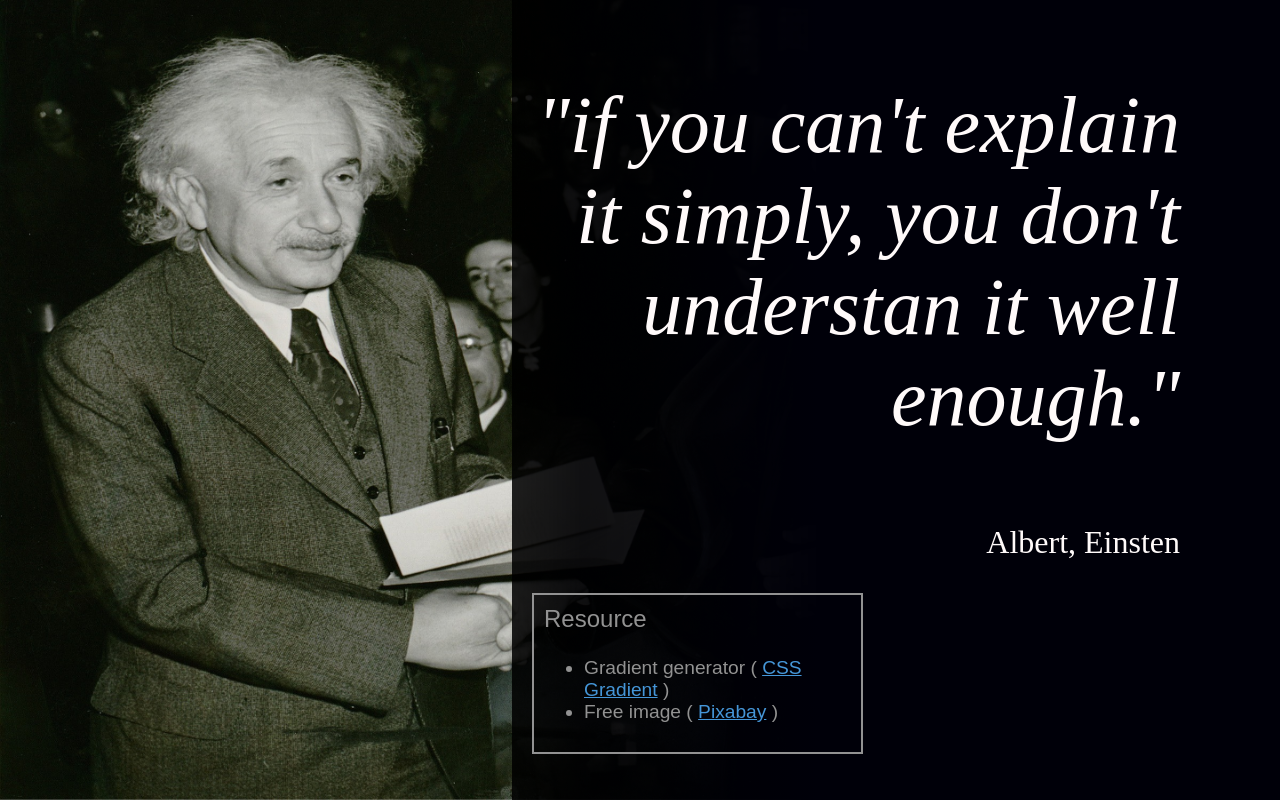
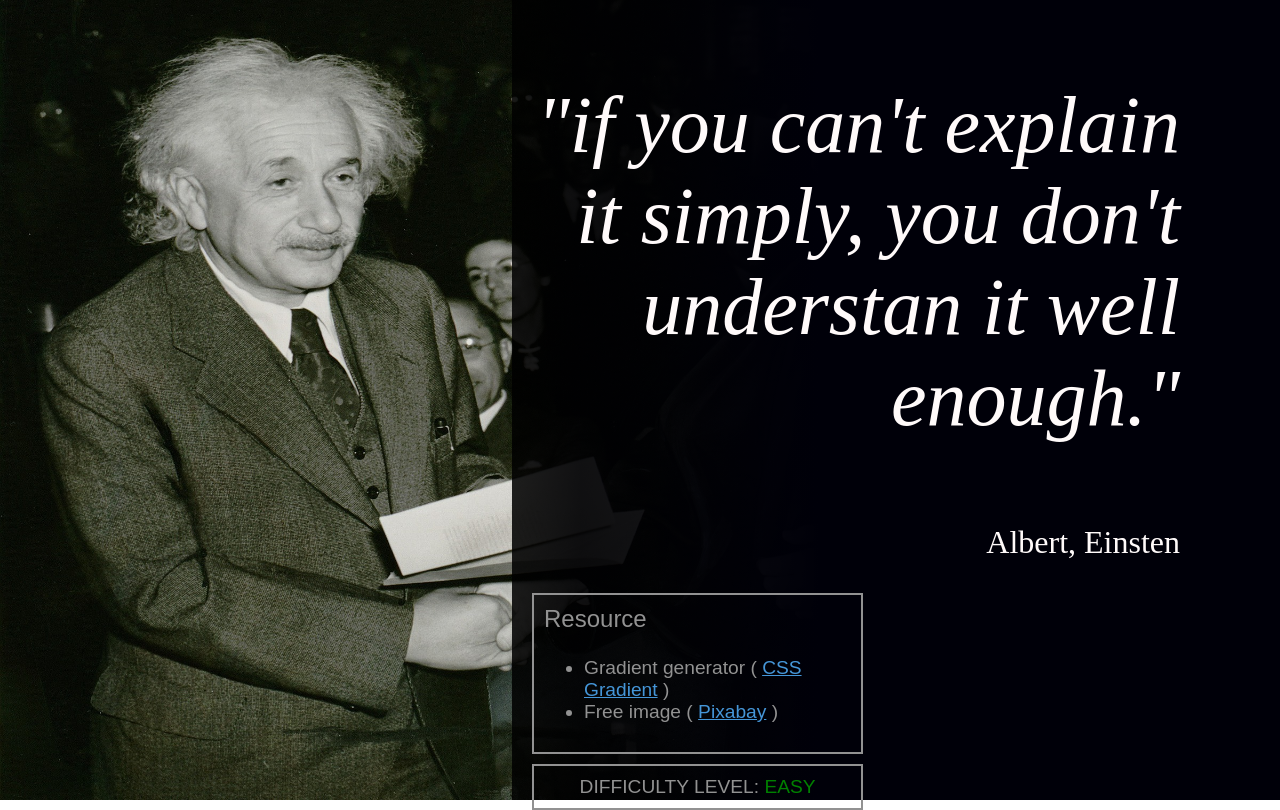
Before and after one commit to rapaMatiase/ExampleForStudent, a plain HTML site: page HtmlCss/Beginners/AlbertEinsteinQuotes/index.html in a window 1280 px wide. Drawn offline with Linux system fonts and the light colour scheme.

Commit message:
I finished the Quote Example

```diff
--- a/HtmlCss/Beginners/AlbertEinsteinQuotes/index.html
+++ b/HtmlCss/Beginners/AlbertEinsteinQuotes/index.html
@@ -7,20 +7,31 @@
     <title>Document</title>
 </head>
 <body>
+
+    <!-- ----------------------------- BLOCK QUOTE ----------------------------- -->
+
     <main class="quote">
         <article class="quote__squard">
             <section class="quote__section">
                 <p class="quote__title">"if you can't explain it simply, you don't understan it well enough."</p>
                 <p class="quote__author"> Albert, Einsten</p>
             </section>
+
+            <!-- --------------------------- BLOCK RESOURSE ---------------------------- -->
+
             <section class="resourse">
                 <p class="resourse__title">Resource</p>
                 <ul>
-                    <li> Gradient generator ( <a class="resourse__link" target="blanck" href="https://cssgradient.io/">CSS Gradient</a> )</li>
-                    <li> Free image ( <a target="blanck" class="resourse__link" href="">Pixabay</a> )</li>
+                    <li> Gradient generator ( <a class="resourse__link" target="_blanck" href="https://cssgradient.io/">CSS Gradient</a> )</li>
+                    <li> Free image ( <a target="_blanck" class="resourse__link" href="https://pixabay.com/es/users/free-photos-242387/">Pixabay</a> )</li>
                 </ul>
             </section>
 
+            <!-- ----------------------- BLOCK DIFFICULTY LEVEL ------------------------ -->
+
+            <section class="level">
+                    <span>DIFFICULTY LEVEL: </span><span class="level__text">EASY</span>
+            </section>
         </article>
     </main>
 
--- a/HtmlCss/Beginners/AlbertEinsteinQuotes/style.css
+++ b/HtmlCss/Beginners/AlbertEinsteinQuotes/style.css
@@ -3,6 +3,8 @@ html, body{
     height: 100%;
     width: 100%;
 }
+
+/* ------------------------- CLASS FROM QUOTE BLOCK ------------------------- */
 
 .quote{
     height: 100%;
@@ -37,6 +39,8 @@ html, body{
     text-align: right;
 }
 
+/* ------------------------ CLASS FROM RESOURSE BLOCK ----------------------- */
+
 .resourse{
     padding: 10px;
     margin-left: 20px;
@@ -55,3 +59,29 @@ html, body{
 .resourse__link{
     color: rgb(69, 150, 216);
 }
+
+/* ------------------------- CLASS FROM DIFFICULTY LEVEL BLOCK ------------------------- */
+
+.level{
+    width: 40%;
+    margin-top: 10px;
+    padding: 10px;
+    margin-left: 20px;
+    border: 2px solid  rgb(146, 146, 146);
+    font-family: Arial, Helvetica, sans-serif;
+    font-size: 1.2rem;
+    color: rgb(146, 146, 146);
+    text-align: center;
+}
+
+.level__text{
+    color: green;
+}
+
+.level__text--middle{
+    color: yellow;
+}
+
+.level__text--advanced{
+    color: red;
+}
```
